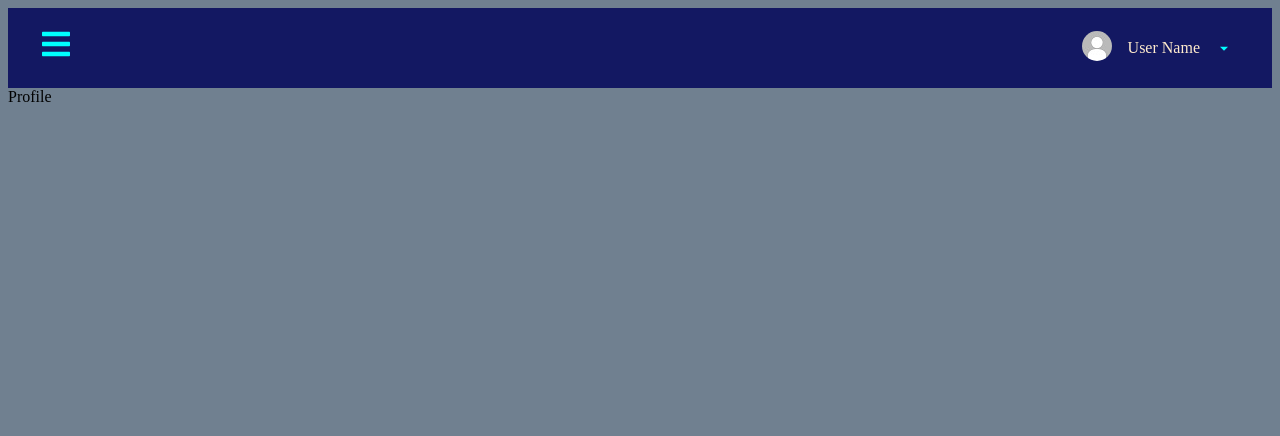
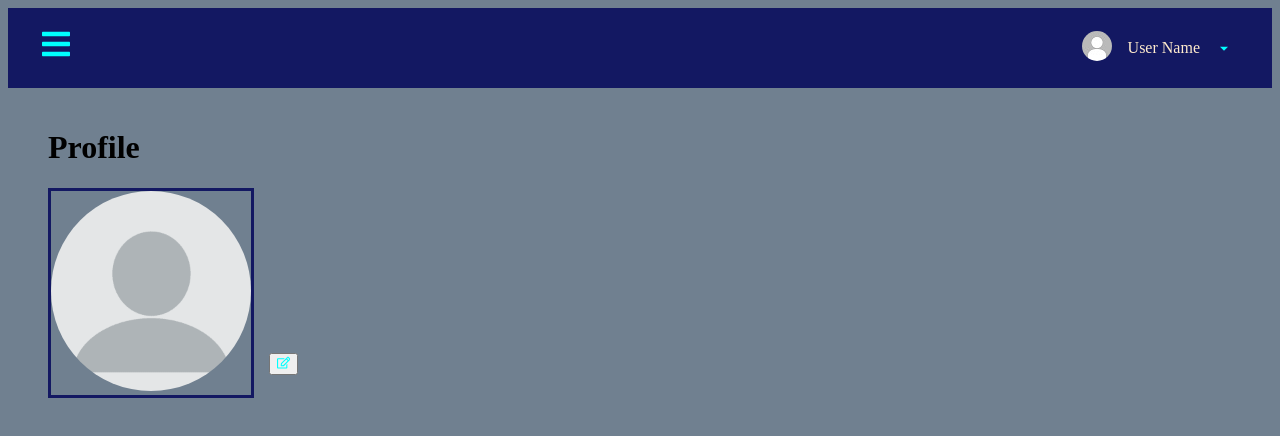
Before and after one commit to CalinFlorian7/proiect-tw, a React (Create React App) app: page /Profile in a window 1280 px wide. Shown: the top 436 px of the page. Built offline with nearby package versions, Linux system fonts and the light colour scheme; sample sign-in values are in the browser's storage.

Commit message:
the picture and a button for edit added

```diff
--- a/src/components/UserMenu.js
+++ b/src/components/UserMenu.js
@@ -8,7 +8,7 @@ function UserMenu() {
     useEffect(() => {
         if (localStorage.getItem('userType') === 'student') {
             const id = localStorage.getItem('userId')
-            console.log('id student : ', id)
+            console.log('id student pt user menu: ', id)
             const fechUserNameImage = async () => {
                 const response = await fetch(
                     'http://localhost:8080/api/users/selectUserNameImage',
--- a/src/pages/LogIn.js
+++ b/src/pages/LogIn.js
@@ -13,7 +13,6 @@ function LogIn() {
     const [userType, setUserType] = useState('student')
     const [faculties, setFaculties] = useState([])
     const [facultyId, setFacultyId] = useState('Facula')
-    const [user_id, setUser_id] = useState('')
 
     const navigate = useNavigate()
 
@@ -117,7 +116,7 @@ function LogIn() {
         console.log('data from backend: ', data)
         if (response.status === 200) {
             console.log('user id from database:', data.id)
-            setUser_id(data.id)
+
             authenticateUser(data.id)
 
             console.log(
@@ -153,7 +152,6 @@ function LogIn() {
         const data = await response.json()
         console.log('data from backend: ', data)
         if (response.status === 200) {
-            setUser_id(data.id)
             authenticateUser(data.id)
             localStorage.setItem('user_id', data.id)
             console.log('user id from database:', data.id)
--- /dev/null
+++ b/src/pages/Profile.css
@@ -0,0 +1,28 @@
+.page-container {
+    padding: 10px 30px 30px 30px;
+}
+.profile-container {
+    display: flex;
+    flex-direction: column;
+    /* align-items: center;
+    justify-content: center; */
+    padding: 10px;
+    align-self: flex-end; /* Add this line */
+}
+#profile-img {
+    border-width: 4px;
+    border: #131862 solid;
+    width: min-content;
+}
+.image-container {
+    display: flex;
+    flex-direction: row;
+    /* align-items: center; */
+    /* align-items: center;
+    justify-content: center; */
+}
+.img-edit {
+    display: flex;
+    flex-direction: column;
+    margin-top: 150px;
+}
--- a/src/pages/Profile.js
+++ b/src/pages/Profile.js
@@ -1,7 +1,36 @@
 import React from 'react'
-
+import defaultImage300 from '../Images/profilePicture300x300.png'
+import '../pages/Profile.css'
+import { FaRegEdit } from 'react-icons/fa'
+import { IconContext } from 'react-icons'
 function Profile() {
-    return <div>Profile</div>
+    return (
+        <>
+            <IconContext.Provider value={{ color: 'cyan' }}>
+                <div className="page-container">
+                    <div className="profile-container">
+                        <h1>Profile</h1>
+                        <div className="image-container">
+                            <div id="profile-img">
+                                <img
+                                    className="profile-img"
+                                    src={defaultImage300}
+                                    width="200px"
+                                    height="200px"
+                                    alt="profile"
+                                />
+                            </div>
+                            <div className="img-edit">
+                                <button className="btn btn-primary">
+                                    <FaRegEdit className="edit-icon" />
+                                </button>
+                            </div>
+                        </div>
+                    </div>
+                </div>
+            </IconContext.Provider>
+        </>
+    )
 }
 
 export default Profile
```
Also changed, not shown: src/Images/profilePicture300x300.png (added).
